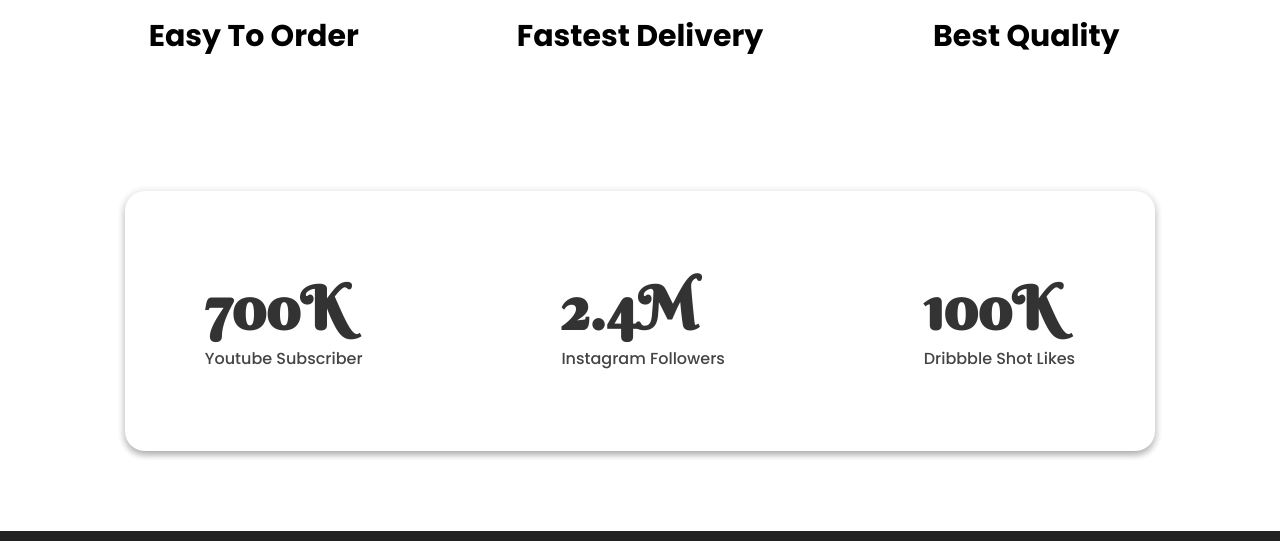
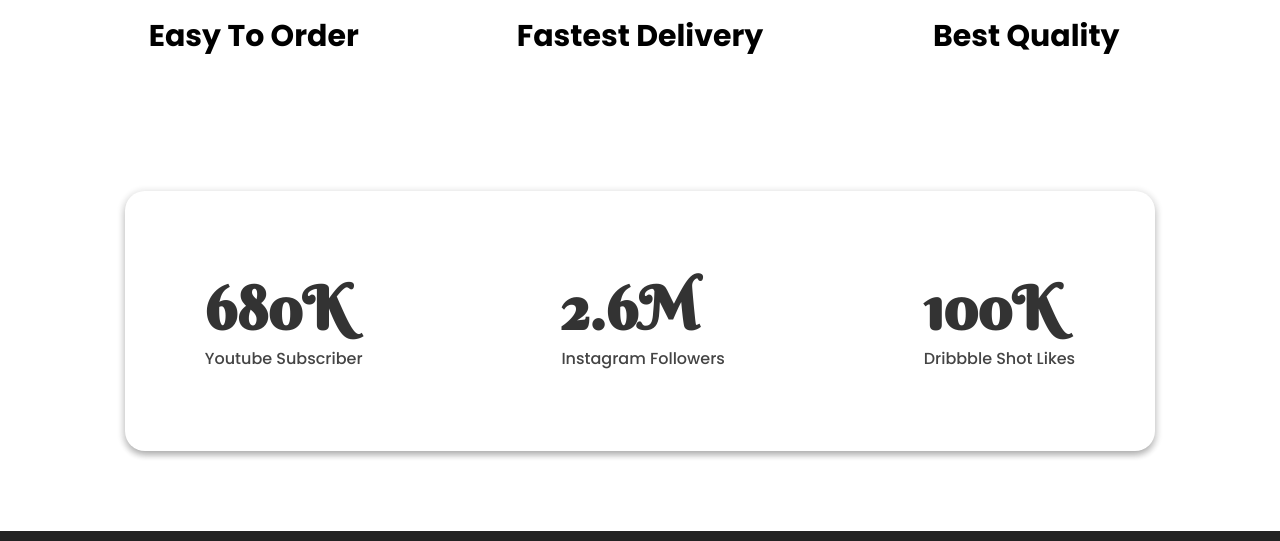
Before and after one commit to VISHNUKALVA2005/burger, a plain HTML site: page index.html in a window 1280 px wide. Shown: the part 2860-3401 px from the top of the page. Drawn offline with Linux system fonts and the light colour scheme; files whose address does not match are found by name.

Commit message:
Update index.html

```diff
--- a/index.html
+++ b/index.html
@@ -70,7 +70,7 @@
           organization to function. Furthermore, every organization has a division of several teams to perform specific
           tasks. Without teamwork nothing is possible. So, we are doing team work over 2years and giving more facilities
           in our Hamburger Shop.</p>
-        <a href="https://alsiam.com" target="_blank" class="link-button"></i>Contact Us</a>
+        <a href="Nothing" target="_blank" class="link-button"></i>Contact Us</a>
       </div>
     </div>
   </section>
@@ -137,11 +137,11 @@
     <div class="container">
       <div class="social-wrap half-width">
         <div class="social-box">
-          <h1>700K</h1>
+          <h1>680K</h1>
           <p>Youtube Subscriber</p>
         </div>
         <div class="social-box">
-          <h1>2.4M</h1>
+          <h1>2.6M</h1>
           <p>Instagram Followers</p>
         </div>
         <div class="social-box">
```
